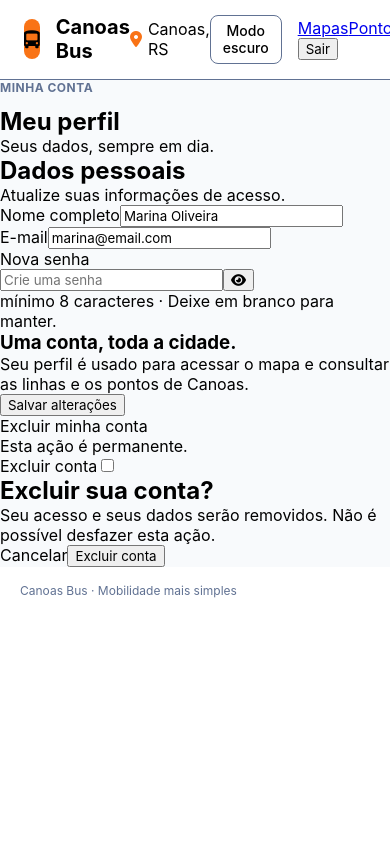
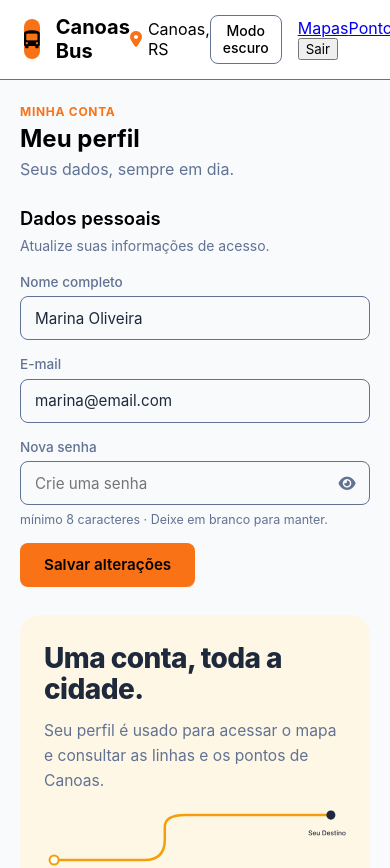
Before and after one commit to luanasantos-inf/Canoas-bus-2.0, a React (Vite) app: page /dadoscadastro in a window 390 px wide. Shown: the top 868 px of the page. Before the commit the page ends 844 px from the top, so only its background shows below. Built offline with nearby package versions, Linux system fonts and the light colour scheme; a web font is replaced by a local one.

Commit message:
Página concluida

```diff
--- a/src/pages/DadosCadastroPage.jsx
+++ b/src/pages/DadosCadastroPage.jsx
@@ -29,7 +29,7 @@ export function DadosCadastroPage() {
         </nav>
 
         <h1 className={styles.dadosTitulo}>Meu perfil</h1>
-          <span className="dados-subtitulo">Seus dados, sempre em dia.</span>
+        <span className={styles.dadosSubtitulo}>Seus dados, sempre em dia.</span>
       </aside>
 
       <form className={styles.formulario} id="form-perfil" onSubmit={lidarComSubmit} noValidate>
@@ -38,7 +38,7 @@ export function DadosCadastroPage() {
             <h2>Dados pessoais</h2>
             <span>Atualize suas informações de acesso.</span>
 
-              <div className="campo-preenchimento">
+            <div className={styles.campoPreenchimento}>
               <label htmlFor="nome">Nome completo</label>
               <input
                 type="text"
@@ -49,7 +49,7 @@ export function DadosCadastroPage() {
               />
             </div>
 
-              <div className="campo-preenchimento">
+            <div className={styles.campoPreenchimento}>
               <label htmlFor="e-mail">E-mail</label>
               <input
                 type="email"
@@ -60,9 +60,9 @@ export function DadosCadastroPage() {
               />
             </div>
 
-              <div className="campo-preenchimento">
+            <div className={styles.campoPreenchimento}>
               <label htmlFor="senha">Nova senha</label>
-                <div className="campo-preenchimento-senha">
+              <div className={styles.campoPreenchimentoSenha}>
                 <input
                   type={mostrarSenha ? 'text' : 'password'}
                   id="senha"
@@ -75,7 +75,7 @@ export function DadosCadastroPage() {
                   minLength={8}
                 />
                 <button
-                    className="botao-mostrar-senha"
+                  className={styles.botaoMostrarSenha}
                   type="button"
                   aria-label={mostrarSenha ? 'Ocultar senha' : 'Mostrar senha'}
                   onClick={() => setMostrarSenha((prev) => !prev)}
@@ -86,49 +86,58 @@ export function DadosCadastroPage() {
                   ></i>
                 </button>
               </div>
-                <p id="requisito" className="campo-requisito">
+              <p id="requisito" className={styles.campoRequisito}>
                 mínimo 8 caracteres · Deixe em branco para manter.
               </p>
             </div>
+
+          <div className={styles.acoesformulario}>
+          <button className={styles.botaoSalvar} type="submit">Salvar alterações</button>
+          {salvo && <div className={styles.statusAtualizado}>Dados atualizados</div>}
         </div>
 
-            <div className="secao-frase">
+         </div>
+
+          <div className={styles.secaoFrase}>
             <h3>Uma conta, toda a cidade.</h3>
             <p>
               Seu perfil é usado para acessar o mapa e consultar as linhas e os
               pontos de Canoas.
             </p>
+            <img
+                        className={styles.apresentacaoImagem}
+                        src="../../src/assets/percurso-ilustrativo.svg"
+                        alt="Ilustração de transporte público em Canoas"
+                      />
           </div>
         </section>
 
-          <div className="acoes-formulario">
-            <button className="btn-salvar" type="submit">Salvar alterações</button>
-            {salvo && <div className="status-atualizado">Dados atualizados</div>}
-          </div>
       </form>
 
-        <div className="secao-excluir">
-          <div className="secao-excluir-esquerda">
+      <div className={styles.secaoExcluir}>
+        <div className={styles.secaoExcluirEsquerda}>
           <p>Excluir minha conta</p>
           <span>Esta ação é permanente.</span>
         </div>
-          <div className="secao-excluir-direita">
-            <label htmlFor="modal-toggle" className="btn-excluir">Excluir conta</label>
+        <div className={styles.secaoExcluirDireita}>
+          <label htmlFor="modal-toggle" className={styles.botaoExcluir}>Excluir conta</label>
 
-            <input type="checkbox" id="modal-toggle" className="modal-checkbox" />
+          <input type="checkbox" id="modal-toggle" className={styles.modalCheckbox} />
 
-            <div className="modal-overlay">
-              <div className="modal-container">
+          <div className={styles.modalOverlay}>
+            <div className={styles.modalContainer}>
               <h2>Excluir sua conta?</h2>
               <p>
                 Seu acesso e seus dados serão removidos. Não é possível desfazer
                 esta ação.
               </p>
 
-                <div className="modal-btns">
-                  <label htmlFor="modal-toggle" className="btn-cancelar">Cancelar</label>
+              <div className={styles.modalBtns}>
+                <label htmlFor="modal-toggle" className={styles.botaoCancelar}>
+                  Cancelar
+                </label>
 
-                  <button type="button" className="btn-confirmar-exclusao">
+                <button type="button" className={styles.botaoConfirmarExclusao}>
                   Excluir conta
                 </button>
               </div>
--- a/src/pages/DadosCadastroPage.module.css
+++ b/src/pages/DadosCadastroPage.module.css
@@ -1,31 +1,397 @@
-.paginaDadosCadastro,
-.paginaDadosCadastro * {
+.paginaDadosCadastroWrapper,
+.paginaDadosCadastroWrapper * {
   box-sizing: border-box;
 }
 
-.paginaDadosCadastro{
+.paginaDadosCadastroWrapper {
+  min-height: 100vh;
   display: flex;
   flex-direction: column;
-  min-height: 100vh;
-  font-family: var(--fonte-global);
+  background-color: var(--background-corpo);
+  color: var(--titulos-textos);
 }
 
-.mainDados{
-  background-color:var(--background-corpo);
+.mainDados {
+  flex: 1;
+  width: 100%;
+  max-width: 1280px;
+  margin: 0 auto;
+  padding: 2rem 3rem 3.5rem;
+  display: flex;
+  flex-direction: column;
+  gap: 1.75rem;
+}
+
+
+.dadosCabecalhoContainer {
+  display: flex;
+  flex-direction: column;
+  gap: 0.35rem;
 }
 
 .breadcrumb {
-  font-size: 12px;
-  font-weight: bold;
-  color: var(--detalhes);
+  list-style: none;
+  display: flex;
+  align-items: center;
+  gap: 0.5rem;
+  padding: 0;
+  margin: 0;
+  font-size: 0.75rem;
+  font-weight: 700;
+  letter-spacing: 0.06em;
   text-transform: uppercase;
-  letter-spacing: 0.5px;
-  list-style: none;
-  padding: 0;
-  margin: 0 0 12px 0;
 }
 
 .breadcrumb a {
-  color: var(--detalhes);
+  color: var(--cor-laranja-primario);
   text-decoration: none;
 }
+
+.breadcrumb a:hover {
+  color: var(--cor-laranja-hover);
+}
+
+.dadosTitulo h1{
+  margin: 0;
+  font-size: 1.85rem;
+  font-weight: 700;
+  line-height: 1.2;
+  color: var(--titulos-textos);
+}
+
+.dadosSubtitulo{
+  color:var(--detalhes);
+}
+
+.formulario {
+  display: flex;
+  flex-direction: column;
+  gap: 1.25rem;
+}
+
+.principalDados {
+  display: flex;
+  flex-direction: row-reverse;
+  align-items: stretch;
+  justify-content: space-between;
+  gap: 2.5rem;
+}
+
+.secaoDados {
+  flex: 1 1 55%;
+  display: flex;
+  flex-direction: column;
+  gap: 1rem;
+}
+
+.secaoDados h2 {
+  margin: 0;
+  font-size: 1.15rem;
+  font-weight: 600;
+  color: var(--titulos-textos);
+}
+
+.secaoDados>span {
+  font-size: 0.875rem;
+  color: var(--detalhes);
+  margin-top: -0.5rem;
+  margin-bottom: 0.25rem;
+}
+
+.secaoFrase {
+  flex: 1 1 42%;
+  background-color: var(--background-apresentacao);
+  border-radius: 20px;
+  padding: 2.5rem 2.25rem;
+  display: flex;
+  flex-direction: column;
+  justify-content: center;
+  gap: 0.85rem;
+}
+
+.secaoFrase h3 {
+  margin: 0;
+  font-size: clamp(1.75rem, 2.6vw, 2.35rem);
+  font-weight: 800;
+  line-height: 1.12;
+  letter-spacing: -0.02em;
+  color: var(--cor-label);
+  max-width: 14ch;
+}
+
+.secaoFrase p {
+  margin: 0;
+  font-size: 0.975rem;
+  line-height: 1.6;
+  color: var(--detalhes);
+  max-width: 36ch;
+}
+
+
+.campoPreenchimento {
+  display: flex;
+  flex-direction: column;
+  gap: 0.4rem;
+}
+
+.campoPreenchimento label {
+  font-size: 0.85rem;
+  font-weight: 500;
+  color: var(--detalhes);
+}
+
+.campoPreenchimento input {
+  width: 100%;
+  height: 44px;
+  padding: 0 0.875rem;
+  font-size: 0.95rem;
+  color: var(--cor-label);
+  background-color: transparent;
+  border: 1px solid var(--detalhes);
+  border-radius: 8px;
+  outline: none;
+  box-sizing: border-box;
+  transition: border-color 0.2s ease, box-shadow 0.2s ease;
+}
+
+.campoPreenchimentoSenha {
+  position: relative;
+  display: flex;
+  align-items: center;
+}
+
+.campoPreenchimentoSenha input {
+  padding-right: 2.75rem;
+}
+
+.botaoMostrarSenha{
+  position: absolute;
+  right: 0.5rem;
+  background: transparent;
+  border: none;
+  color: var(--detalhes);
+  cursor: pointer;
+  padding: 0.4rem;
+  border-radius: 6px;
+  display: inline-flex;
+  align-items: center;
+  justify-content: center;
+  font-size: 0.95rem;
+}
+
+.botaoMostrarSenha:hover {
+  color: var(--cor-label);
+  background-color: transparent;
+}
+
+.campoRequisito {
+  margin: 0;
+  font-size: 0.78rem;
+  color: var(--detalhes);
+}
+
+
+.acoesFormulario{
+  display: flex;
+  align-items: center;
+  flex-wrap: wrap;
+  gap: 1rem;
+  max-width: 55%;
+}
+
+.botaoSalvar {
+  height: 44px;
+  padding: 0 1.5rem;
+  background-color: var(--cor-laranja-primario);
+  color:var(--titulos-textos);
+  border: none;
+  border-radius: 8px;
+  font-size: 0.95rem;
+  font-weight: 600;
+  cursor: pointer;
+  transition: background-color 0.2s ease;
+}
+
+.botaoSalvar:hover {
+  background-color: var(--cor-laranja-hover);
+}
+
+.statusAtualizado {
+  background-color: #f0fdf4;
+  color: #15803d;
+  border: 1px solid #bbf7d0;
+  border-radius: 8px;
+  padding: 0.6rem 0.95rem;
+  font-size: 0.875rem;
+  font-weight: 500;
+}
+
+
+.secaoExcluir {
+  margin-top: 0.5rem;
+  padding: 1.25rem 1.5rem;
+  background-color: var(--cor-vermelho-claro);
+  border: 1px solid var(--cor-vermelho-alerta);
+  border-radius: 12px;
+  display: flex;
+  align-items: center;
+  justify-content: space-between;
+  gap: 1rem;
+}
+
+.secaoExcluirEsquerda {
+  display: flex;
+  flex-direction: column;
+  gap: 0.2rem;
+}
+
+.secaoExcluirEsquerda p {
+  margin: 0;
+  font-size: 0.95rem;
+  font-weight: 600;
+  color: var(--cor-vermelho-alerta);
+}
+
+.secaoExcluirEsquerda span {
+  font-size: 0.85rem;
+  color: var(--detalhes);
+}
+
+.secaoExcluirDireita {
+  position: relative;
+}
+
+.botaoExcluir {
+  display: inline-flex;
+  align-items: center;
+  justify-content: center;
+  background-color: var(--cor-vermelho-alerta);
+  color: var(--titulos-textos);
+  border-radius: 8px;
+  padding: 0.65rem 1.15rem;
+  font-size: 0.875rem;
+  font-weight: 600;
+  cursor: pointer;
+  transition: background-color 0.2s ease;
+}
+
+.botaoExcluir:hover {
+  background-color: var(--cor-vermelho-hover);
+}
+
+
+.modalCheckbox {
+  display: none;
+}
+
+.modalOverlay {
+  position: fixed;
+  inset: 0;
+  background-color: rgba(15, 23, 42, 0.65);
+  display: none;
+  align-items: center;
+  justify-content: center;
+  padding: 1rem;
+  z-index: 1000;
+}
+
+.modalOverlay:checked ~ .modalOverlay {
+  display: flex;
+}
+
+.modalContainer{
+  width: 100%;
+  max-width: 420px;
+  background-color: var(--background-cabecalho-rodape);
+  border: 1px solid var(--cor-vermelho-alerta);
+  border-radius: 12px;
+  padding: 1.5rem;
+  display: flex;
+  flex-direction: column;
+  gap: 0.85rem;
+  box-shadow: 0 20px 25px -5px rgba(15, 23, 42, 0.2);
+}
+
+.modalContainer h2 {
+  margin: 0;
+  font-size: 1.2rem;
+  font-weight: 700;
+  color: var(--titulos-textos);
+}
+
+.modalContainer p {
+  margin: 0;
+  font-size: 0.92rem;
+  line-height: 1.5;
+  color: var(--detalhes);
+}
+
+.modalBtns {
+  margin-top: 0.5rem;
+  display: flex;
+  justify-content: flex-end;
+  gap: 0.75rem;
+}
+
+.botaoCancelar {
+  display: inline-flex;
+  align-items: center;
+  justify-content: center;
+  background-color: transparent;
+  color: var(--titulos-textos);
+  border: 1px solid var(--cor-vermelho-alerta);
+  border-radius: 8px;
+  padding: 0.6rem 1rem;
+  font-size: 0.9rem;
+  font-weight: 500;
+  cursor: pointer;
+}
+
+.botaoCancelar:hover {
+  background-color: #f1f5f9;
+}
+
+.botaoConfirmarExclusao{
+  background-color: var(--cor-vermelho-alerta);
+  color:var(--titulos-textos);
+  border: none;
+  border-radius: 8px;
+  padding: 0.6rem 1.1rem;
+  font-size: 0.9rem;
+  font-weight: 600;
+  cursor: pointer;
+}
+
+.botaoConfirmarExclusao:hover {
+  background-color: var(--cor-vermelho-hover);
+}
+
+@media (max-width: 900px) {
+  .mainDados {
+    padding: 1.5rem 1.25rem 2.5rem;
+  }
+
+  .principalDados {
+    flex-direction: column;
+    gap: 1.75rem;
+  }
+
+  .secaoDados,
+  .secaoFrase,
+  .acoesFormulario {
+    flex: none;
+    width: 100%;
+    max-width: 100%;
+  }
+
+  .principalDados .secaoFrase {
+    padding: 1.75rem 1.5rem;
+  }
+}
+
+@media (max-width: 560px) {
+  .secaoExcluir {
+    flex-direction: column;
+    align-items: flex-start;
+  }
+}
```
Lines whose indentation alone changed are shown as unchanged.
